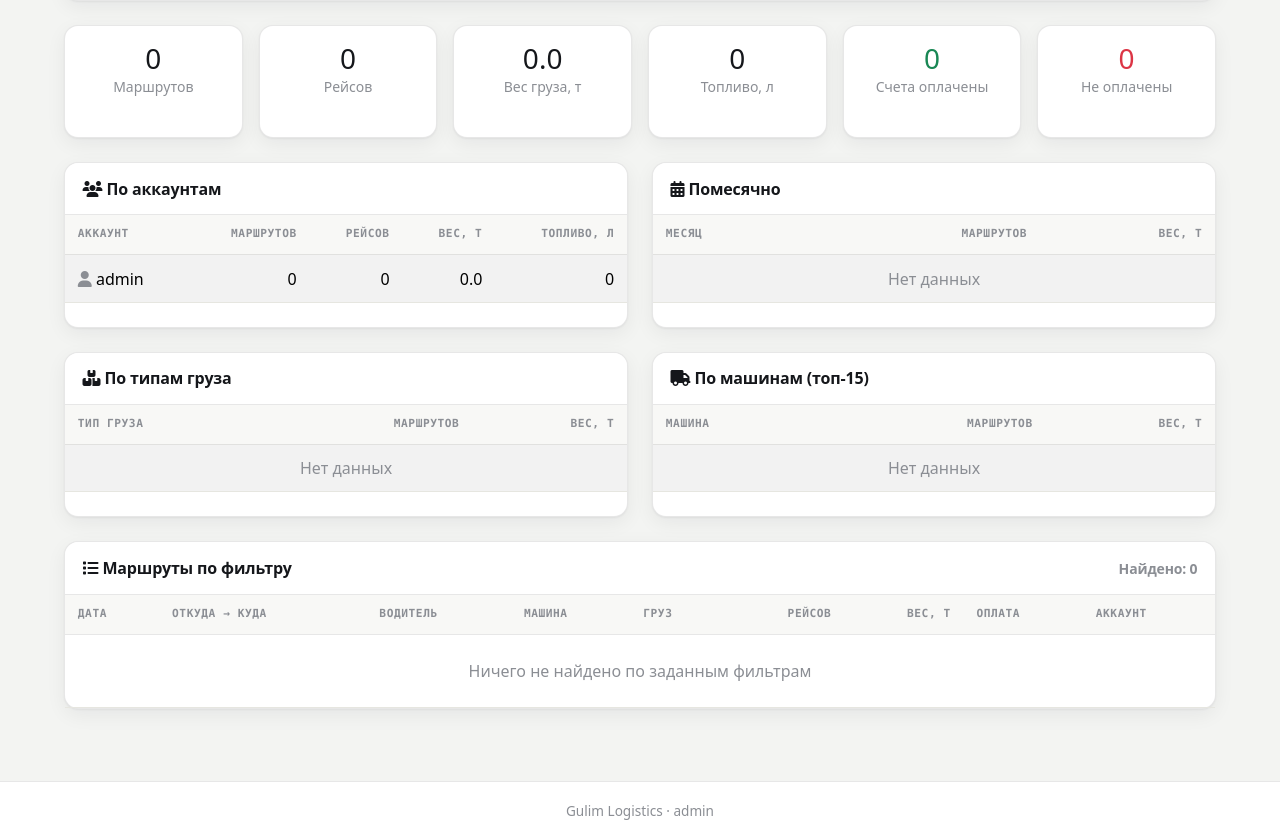
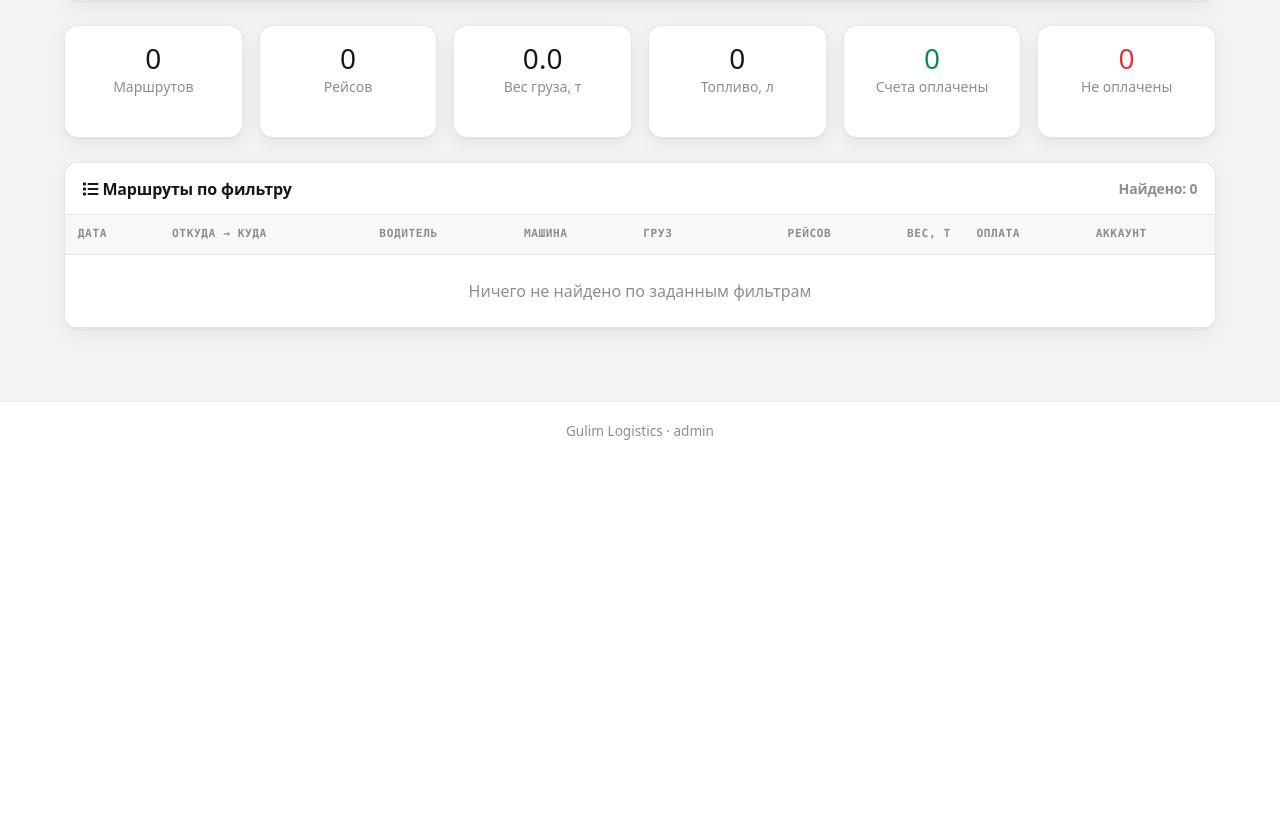
Before and after one commit to nurkal022/TransportManagement, a Flask app: page /summary in a window 1280 px wide. Shown: the part 526-1364 px from the top of the page. After the commit the page ends 966 px from the top, so only its background shows below. Run offline with Flask 3, Linux system fonts and the light colour scheme; a user stored in the database is signed in; data comes from the database, SQL or seed files in the repository; data that the repository does not hold is empty.

Commit message:
summary: remove breakdown cards from UI, add point autocomplete
- drop per-account / monthly / cargo / vehicle breakdown blocks from the page
  (kept in the Excel export)
- add Откуда/Куда autocomplete (distinct start/end point datalists)

```diff
--- a/app.py
+++ b/app.py
@@ -625,6 +625,10 @@ def summary():
         'opt_vehicles': Vehicle.query.order_by(Vehicle.number).all(),
         'opt_cargo': CargoType.query.order_by(CargoType.name).all(),
         'opt_accounts': User.query.order_by(User.username).all(),
+        'start_points': [p[0] for p in db.session.query(Route.start_point)
+                         .distinct().order_by(Route.start_point).all() if p[0]],
+        'end_points': [p[0] for p in db.session.query(Route.end_point)
+                       .distinct().order_by(Route.end_point).all() if p[0]],
     }
     return render_template('summary.html', filters=filters, routes_page=routes_page,
                            **options, **data)
--- a/templates/summary.html
+++ b/templates/summary.html
@@ -33,11 +33,17 @@
                 </div>
                 <div class="col-md-3 col-6">
                     <label class="form-label">Откуда</label>
-                    <input type="text" class="form-control" name="start_point" value="{{ filters.start_point }}" placeholder="точка отправления">
+                    <input type="text" class="form-control" name="start_point" value="{{ filters.start_point }}" placeholder="точка отправления" list="startPoints" autocomplete="off">
+                    <datalist id="startPoints">
+                        {% for p in start_points %}<option value="{{ p }}">{% endfor %}
+                    </datalist>
                 </div>
                 <div class="col-md-3 col-6">
                     <label class="form-label">Куда</label>
-                    <input type="text" class="form-control" name="end_point" value="{{ filters.end_point }}" placeholder="точка назначения">
+                    <input type="text" class="form-control" name="end_point" value="{{ filters.end_point }}" placeholder="точка назначения" list="endPoints" autocomplete="off">
+                    <datalist id="endPoints">
+                        {% for p in end_points %}<option value="{{ p }}">{% endfor %}
+                    </datalist>
                 </div>
                 <div class="col-md-3 col-6">
                     <label class="form-label">Аккаунт</label>
@@ -125,88 +131,6 @@
         </div>
     </div>
 
-    <div class="row">
-        <!-- По аккаунтам -->
-        <div class="col-lg-6 mb-4">
-            <div class="card h-100">
-                <div class="card-header"><i class="fas fa-users"></i> По аккаунтам</div>
-                <div class="table-responsive">
-                    <table class="table table-striped mb-0">
-                        <thead><tr><th>Аккаунт</th><th class="text-end">Маршрутов</th><th class="text-end">Рейсов</th><th class="text-end">Вес, т</th><th class="text-end">Топливо, л</th></tr></thead>
-                        <tbody>
-                        {% for a in per_account %}
-                            <tr>
-                                <td><i class="fas fa-user text-muted"></i> {{ a.username }}</td>
-                                <td class="text-end">{{ a.routes }}</td>
-                                <td class="text-end">{{ a.trips }}</td>
-                                <td class="text-end">{{ '%.1f'|format(a.weight) }}</td>
-                                <td class="text-end">{{ '%.0f'|format(a.fuel) }}</td>
-                            </tr>
-                        {% endfor %}
-                        </tbody>
-                    </table>
-                </div>
-            </div>
-        </div>
-
-        <!-- Помесячно -->
-        <div class="col-lg-6 mb-4">
-            <div class="card h-100">
-                <div class="card-header"><i class="fas fa-calendar-alt"></i> Помесячно</div>
-                <div class="table-responsive" style="max-height: 360px;">
-                    <table class="table table-striped mb-0">
-                        <thead><tr><th>Месяц</th><th class="text-end">Маршрутов</th><th class="text-end">Вес, т</th></tr></thead>
-                        <tbody>
-                        {% for m in by_month %}
-                            <tr><td>{{ m.month }}</td><td class="text-end">{{ m.routes }}</td><td class="text-end">{{ '%.1f'|format(m.weight) }}</td></tr>
-                        {% else %}
-                            <tr><td colspan="3" class="text-center text-muted">Нет данных</td></tr>
-                        {% endfor %}
-                        </tbody>
-                    </table>
-                </div>
-            </div>
-        </div>
-
-        <!-- По типам груза -->
-        <div class="col-lg-6 mb-4">
-            <div class="card h-100">
-                <div class="card-header"><i class="fas fa-boxes"></i> По типам груза</div>
-                <div class="table-responsive" style="max-height: 360px;">
-                    <table class="table table-striped mb-0">
-                        <thead><tr><th>Тип груза</th><th class="text-end">Маршрутов</th><th class="text-end">Вес, т</th></tr></thead>
-                        <tbody>
-                        {% for c in by_cargo %}
-                            <tr><td>{{ c.name }}</td><td class="text-end">{{ c.routes }}</td><td class="text-end">{{ '%.1f'|format(c.weight) }}</td></tr>
-                        {% else %}
-                            <tr><td colspan="3" class="text-center text-muted">Нет данных</td></tr>
-                        {% endfor %}
-                        </tbody>
-                    </table>
-                </div>
-            </div>
-        </div>
-
-        <!-- По машинам -->
-        <div class="col-lg-6 mb-4">
-            <div class="card h-100">
-                <div class="card-header"><i class="fas fa-truck"></i> По машинам (топ-15)</div>
-                <div class="table-responsive" style="max-height: 360px;">
-                    <table class="table table-striped mb-0">
-                        <thead><tr><th>Машина</th><th class="text-end">Маршрутов</th><th class="text-end">Вес, т</th></tr></thead>
-                        <tbody>
-                        {% for v in by_vehicle %}
-                            <tr><td>{{ v.number }} — {{ v.model }}</td><td class="text-end">{{ v.routes }}</td><td class="text-end">{{ '%.1f'|format(v.weight) }}</td></tr>
-                        {% else %}
-                            <tr><td colspan="3" class="text-center text-muted">Нет данных</td></tr>
-                        {% endfor %}
-                        </tbody>
-                    </table>
-                </div>
-            </div>
-        </div>
-    </div>
-
     <!-- Список конкретных маршрутов -->
     <div class="card mb-4">
         <div class="card-header d-flex justify-content-between align-items-center">
```
